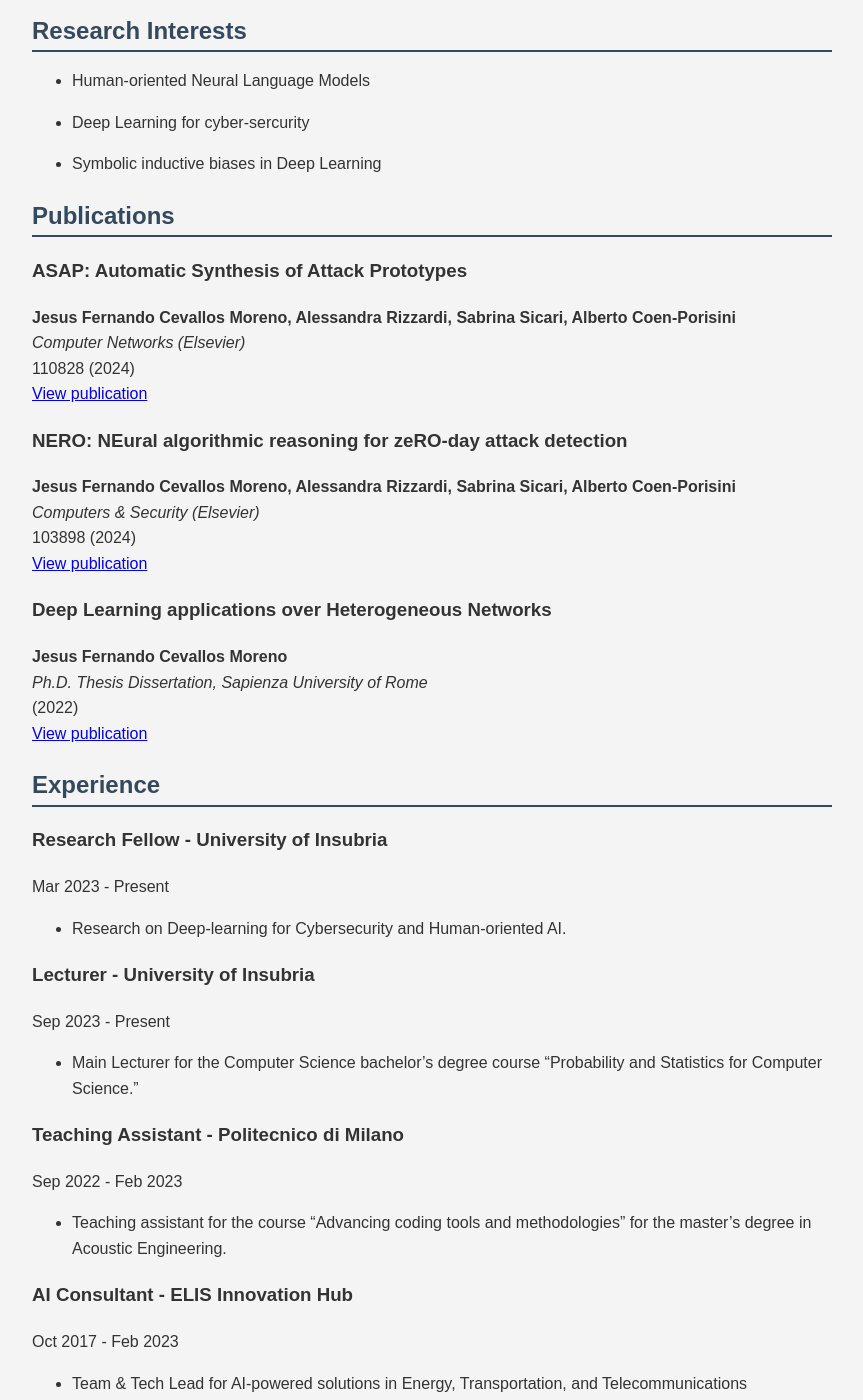
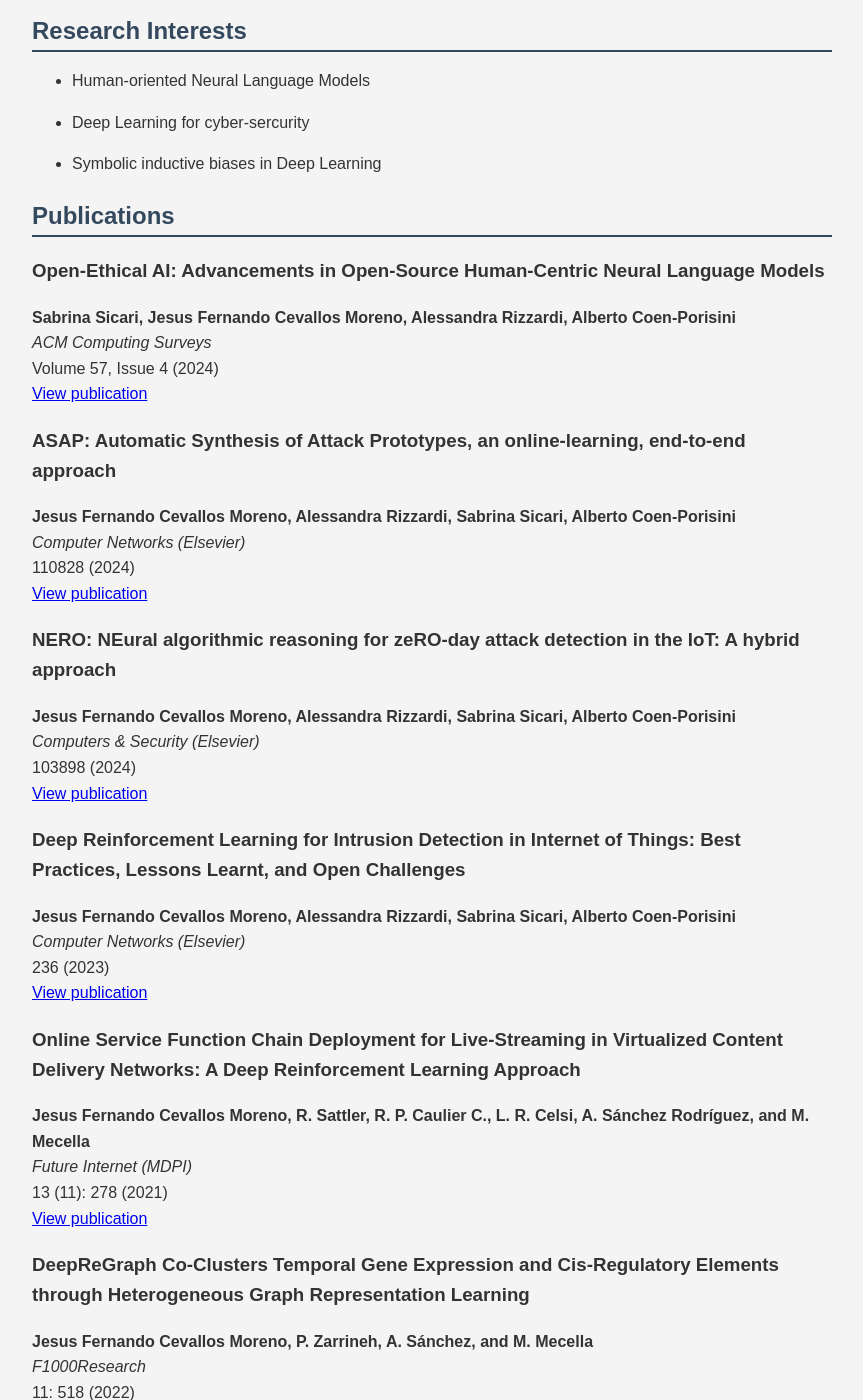
Before and after one commit to QwertyJacob/QwertyJacob, a Jekyll site: the page built from index.md, in a window 1280 px wide and 1400 px high, scrolled down 701 px. Shown: the whole window, without its empty margins (208-1071 px from the left). Built offline with Jekyll 4.4.1, drawn with Linux system fonts in a browser that asks for light colours; some of the changed text lies outside the part shown.

Commit message:
more pubs

```diff
--- a/_data/publications.yml
+++ b/_data/publications.yml
@@ -1,20 +1,70 @@
-- title: "ASAP: Automatic Synthesis of Attack Prototypes"
+
+- title: "Open-Ethical AI: Advancements in Open-Source Human-Centric Neural Language Models"
+  authors: "Sabrina Sicari, Jesus Fernando Cevallos Moreno, Alessandra Rizzardi, Alberto Coen-Porisini"
+  journal: "ACM Computing Surveys"
+  details: "Volume 57, Issue 4"
+  year: 2024
+  link: "https://dl.acm.org/doi/10.1145/3703454"
+
+- title: "ASAP: Automatic Synthesis of Attack Prototypes, an online-learning, end-to-end approach"
   authors: "Jesus Fernando Cevallos Moreno, Alessandra Rizzardi, Sabrina Sicari, Alberto Coen-Porisini"
   journal: "Computer Networks (Elsevier)"
   details: "110828"
   year: 2024
   link: "https://www.sciencedirect.com/science/article/pii/S1389128624006601"
 
-- title: "NERO: NEural algorithmic reasoning for zeRO-day attack detection"
+- title: "NERO: NEural algorithmic reasoning for zeRO-day attack detection in the IoT: A hybrid approach"
   authors: "Jesus Fernando Cevallos Moreno, Alessandra Rizzardi, Sabrina Sicari, Alberto Coen-Porisini"
   journal: "Computers & Security (Elsevier)"
   details: "103898"
   year: 2024
   link: "https://www.sciencedirect.com/science/article/pii/S0167404824002001"
 
-- title: "Deep Learning applications over Heterogeneous Networks"
+- title: "Deep Reinforcement Learning for Intrusion Detection in Internet of Things: Best Practices, Lessons Learnt, and Open Challenges"
+  authors: "Jesus Fernando Cevallos Moreno, Alessandra Rizzardi, Sabrina Sicari, Alberto Coen-Porisini"
+  journal: "Computer Networks (Elsevier)"
+  details: "236"
+  year: 2023
+  link: "https://www.sciencedirect.com/science/article/pii/S1389128623004619"
+
+- title: "Online Service Function Chain Deployment for Live-Streaming in Virtualized Content Delivery Networks: A Deep Reinforcement Learning Approach"
+  authors: "Jesus Fernando Cevallos Moreno, R. Sattler, R. P. Caulier C., L. R. Celsi, A. Sánchez Rodríguez, and M. Mecella"
+  journal: "Future Internet (MDPI)"
+  details: "13 (11): 278"
+  year: 2021
+  link: "https://www.mdpi.com/1999-5903/13/11/278"
+
+- title: "DeepReGraph Co-Clusters Temporal Gene Expression and Cis-Regulatory Elements through Heterogeneous Graph Representation Learning"
+  authors: "Jesus Fernando Cevallos Moreno, P. Zarrineh, A. Sánchez, and M. Mecella"
+  journal: "F1000Research"
+  details: "11: 518"
+  year: 2022
+  link: "https://f1000research.com/articles/11-518"
+
+- title: "Deep Learning applications over Heterogeneous Networks: from Multimedia to Genes"
   authors: "Jesus Fernando Cevallos Moreno"
   journal: "Ph.D. Thesis Dissertation, Sapienza University of Rome"
   details: ""
   year: 2022
   link: "https://iris.uniroma1.it/handle/11573/1654723"
+
+- title: "IoT-driven Blockchain to manage the Healthcare Supply Chain and protect Medical Records"
+  authors: "Alessandra Rizzardi, Sabrina Sicari, Jesus Fernando Cevallos Moreno, Alberto Coen-Porisini"
+  journal: "Future Generation Computer Systems (Elsevier)"
+  details: "161: 415-431"
+  year: 2024
+  link: ""
+
+- title: "RailRED: a Node-RED-based framework for modeling Train Control Management Systems"
+  authors: "Alessandra Rizzardi, Raffaele Della Corte, Jesus Fernando Cevallos Moreno, Vittorio Orbinato, Simona De Vivo, Sabrina Sicari, Domenico Cotroneo, Alberto Coen-Porisini"
+  journal: "20th International Conference on Wireless and Mobile Computing, Networking and Communications (WiMob 2024)"
+  details: ""
+  year: 2024
+  link: "public/documents/2024_wimobshortpaper.pdf"
+
+- title: "HR-specific NLP for the Homogeneous Classification of Declared and Inferred Skills"
+  authors: "L.R. Celsi, Jesus Fernando Cevallos Moreno, F. Kieffer, V. Paduano"
+  journal: "Applied Artificial Intelligence (Taylor & Francis)"
+  details: "36"
+  year: 2022
+  link: "https://www.tandfonline.com/doi/full/10.1080/08839514.2022.2145639"
```
